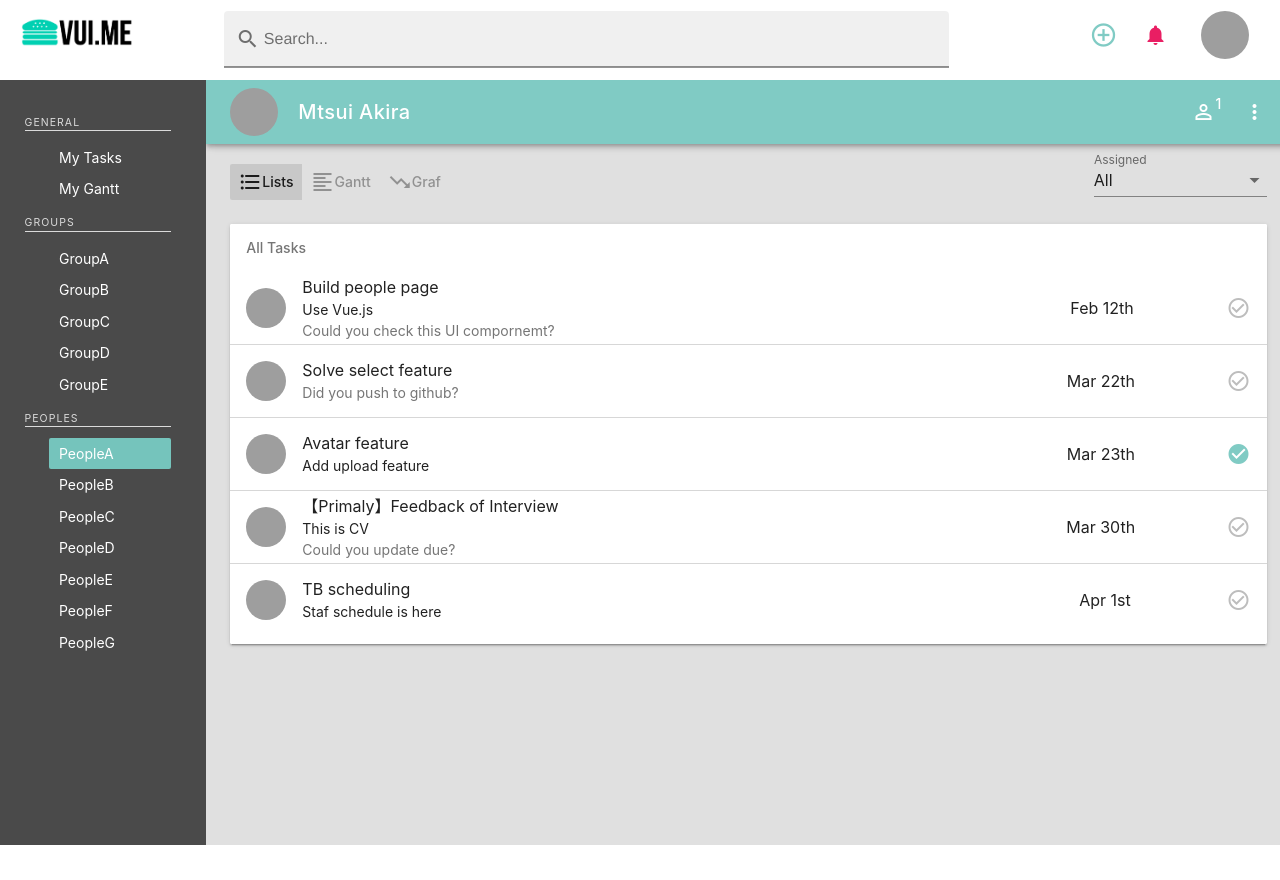
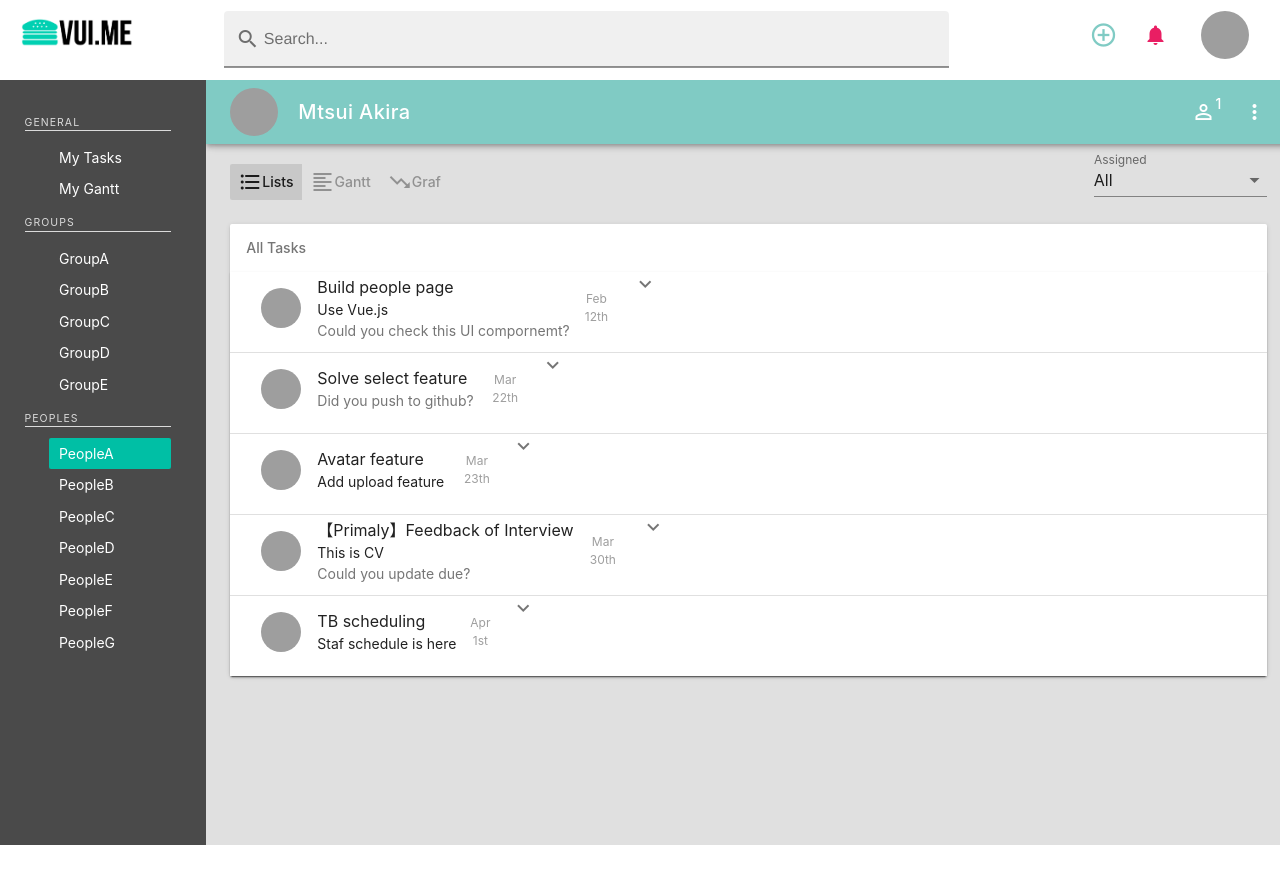
Before and after one commit to nomalio14/vuime, a Vue app: page /peoplePage in a window 1280 px wide. Before the commit the page ends 845 px from the top, so only its background shows below. Built offline with nearby package versions, Linux system fonts and the light colour scheme; grey boxes are pictures that could not be loaded.

Commit message:
Finished card

```diff
--- a/src/App.vue
+++ b/src/App.vue
@@ -134,7 +134,7 @@ export default {
   display: block;
 }
 .menu-list a.is-active {
-  background-color: #75C4BC;
+  background-color: #00BFA5;
 }
 .menu-label{
   text-align: left;
--- a/src/components/peoplePage.vue
+++ b/src/components/peoplePage.vue
@@ -28,7 +28,7 @@
     <div
       id="scrolling-techniques"
       class="scroll-y"
-      style="max-height: 600px;"
+      style="max-height: 800px;"
     >
     <v-container style="height: 1000px;">
 
@@ -51,19 +51,23 @@
     <v-layout>
     <v-flex xs12>
       <v-card>
+      <v-subheader>All Tasks</v-subheader>
+        <v-expansion-panel>
+    <v-expansion-panel-content
+      v-for="(item, index) in tasks"
+      :key="item.title"
+    >
+      <template v-slot:header>
         <v-list two-line subheader>
-          <v-subheader>All Tasks</v-subheader>
-          <template v-for="(item, index) in tasks">
-            <v-list-tile
-              :key="item.title"
+          <v-list-tile
+              ripple
               avatar
-              ripple
               @click="toggle(index)"
-            >
-              <v-list-tile-avatar>
+              >
+          <v-list-tile-avatar>
                 <img :src="item.avatar">
               </v-list-tile-avatar>
-              <v-flex xs4 sm7>
+              <v-flex xs7 sm10>
               <v-list-tile-content>
                 <v-list-tile-title>{{ item.title }}</v-list-tile-title>
                 <v-list-tile-sub-title class="text--primary">{{ item.headline }}</v-list-tile-sub-title>
@@ -71,32 +75,16 @@
               </v-list-tile-content>
               </v-flex>
               <v-spacer></v-spacer>
-              <v-list-tile-content>
-                <v-list-tile-title class="due">{{ item.action }}</v-list-tile-title>
-              </v-list-tile-content>
-              <v-list-tile-action>
-                <v-icon
-                  v-if="selected.indexOf(index) < 0"
-                  color="grey lighten-1"
-                >
-                  check_circle_outline
-                </v-icon>
-
-                <v-icon
-                  v-else
-                  color="teal lighten-3"
-                >
-                  check_circle
-                </v-icon>
-              </v-list-tile-action>
-            </v-list-tile>
-            <v-divider
-              v-if="index < items.length"
-              :key="index"
-            ></v-divider>
-          </template>
+              <v-list-tile-action-text class="due">{{ item.action }}</v-list-tile-action-text>
+          </v-list-tile>
         </v-list>
+      </template>
+      <v-card>
+        <v-card-text>Lorem ipsum dolor sit amet, consectetur adipiscing elit, sed do eiusmod tempor incididunt ut labore et dolore magna aliqua. Ut enim ad minim veniam, quis nostrud exercitation ullamco laboris nisi ut aliquip ex ea commodo consequat.</v-card-text>
       </v-card>
+    </v-expansion-panel-content>
+  </v-expansion-panel>
+  </v-card>
     </v-flex>
   </v-layout>
 
@@ -108,6 +96,14 @@
 </template>
 
 <style>
+.v-expansion-panel__header{
+  display: initial!important;
+  display: -webkit-box!important;
+  display: -ms-flexbox!important;
+
+  padding: 0px 15px!important;
+}
+
 .due{
   text-align: center!important;
 }
```
